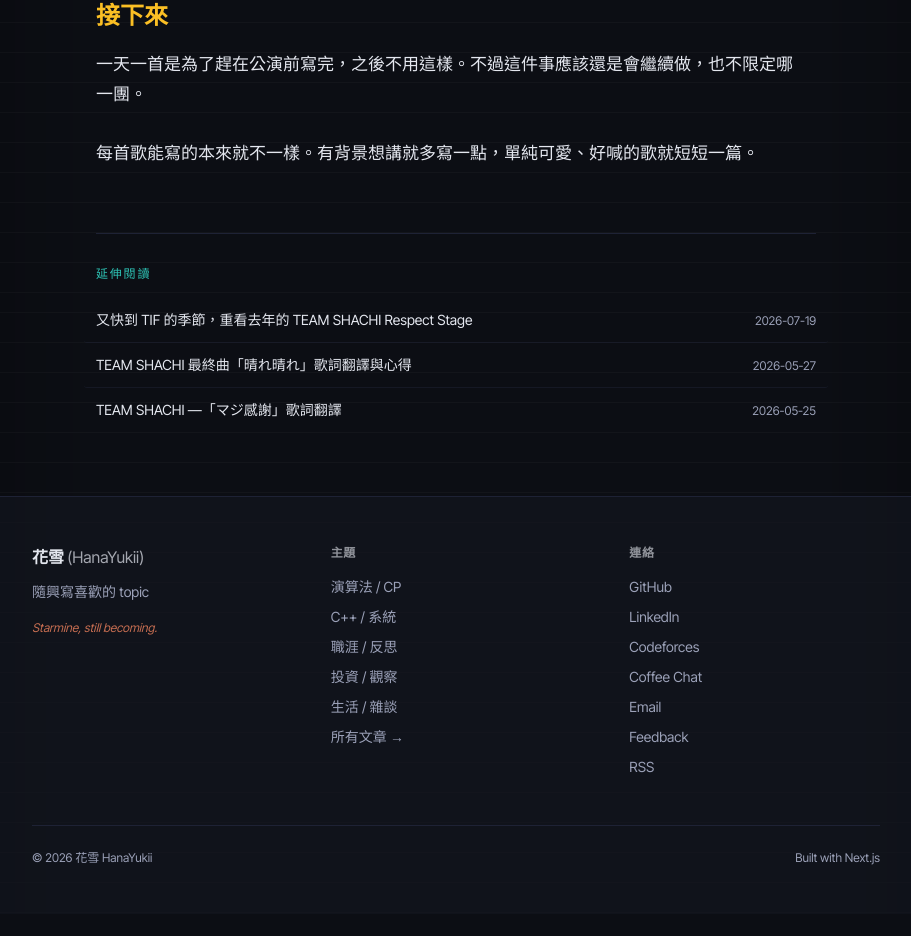
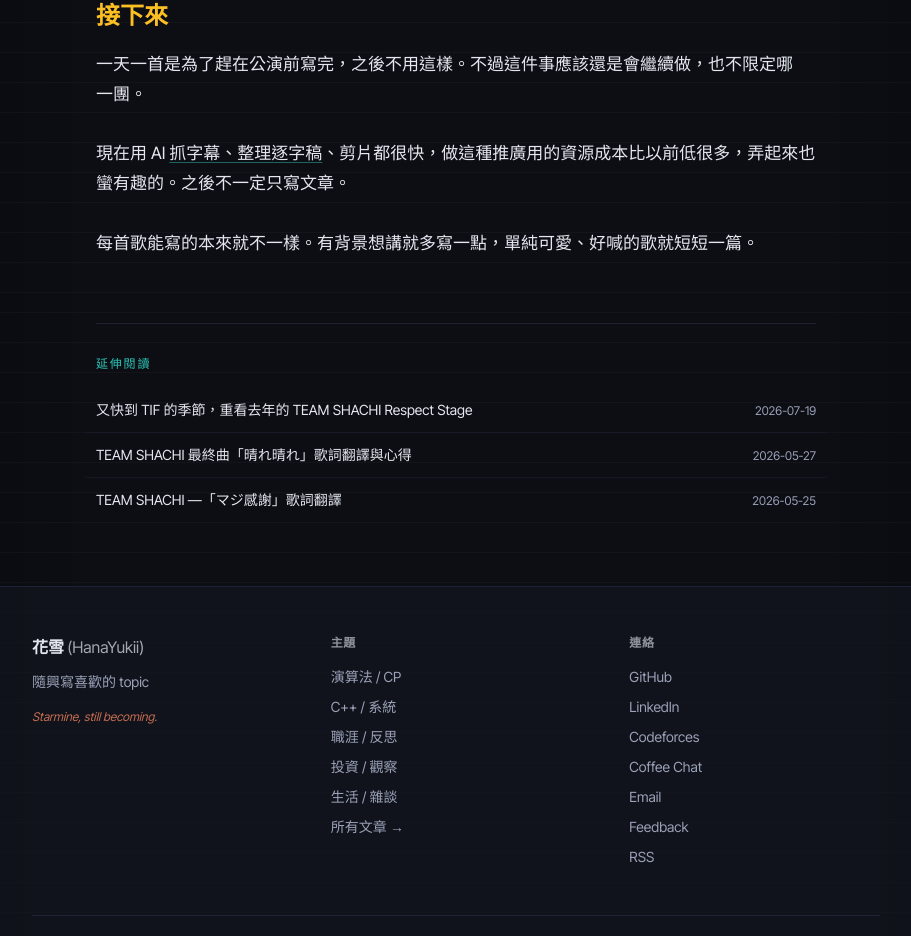
Before and after one commit to HanaYukii/hanayukii-site, a Next.js app: page /blog/idol-lyrics-translation-series in a window 1280 px wide. Shown: the part 1307-2243 px from the top of the page, without its empty margins (184-1095 px from the left). Before the commit the page ends 2221 px from the top, so only its background shows below. Built offline with nearby package versions, Linux system fonts and the light colour scheme.

Commit message:
Note the AI tooling behind the lyric posts

```diff
--- a/src/app/blog/idol-lyrics-translation-series/page.tsx
+++ b/src/app/blog/idol-lyrics-translation-series/page.tsx
@@ -149,6 +149,13 @@ export default function IdolLyricsTranslationSeries() {
             一天一首是為了趕在公演前寫完，之後不用這樣。不過這件事應該還是會繼續做，也不限定哪一團。
           </p>
           <p>
+            現在用 AI{" "}
+            <Link href="/blog/video-to-article-workflow" className={linkClass}>
+              抓字幕、整理逐字稿
+            </Link>
+            、剪片都很快，做這種推廣用的資源成本比以前低很多，弄起來也蠻有趣的。之後不一定只寫文章。
+          </p>
+          <p>
             每首歌能寫的本來就不一樣。有背景想講就多寫一點，單純可愛、好喊的歌就短短一篇。
           </p>
         </FadeIn>
```
